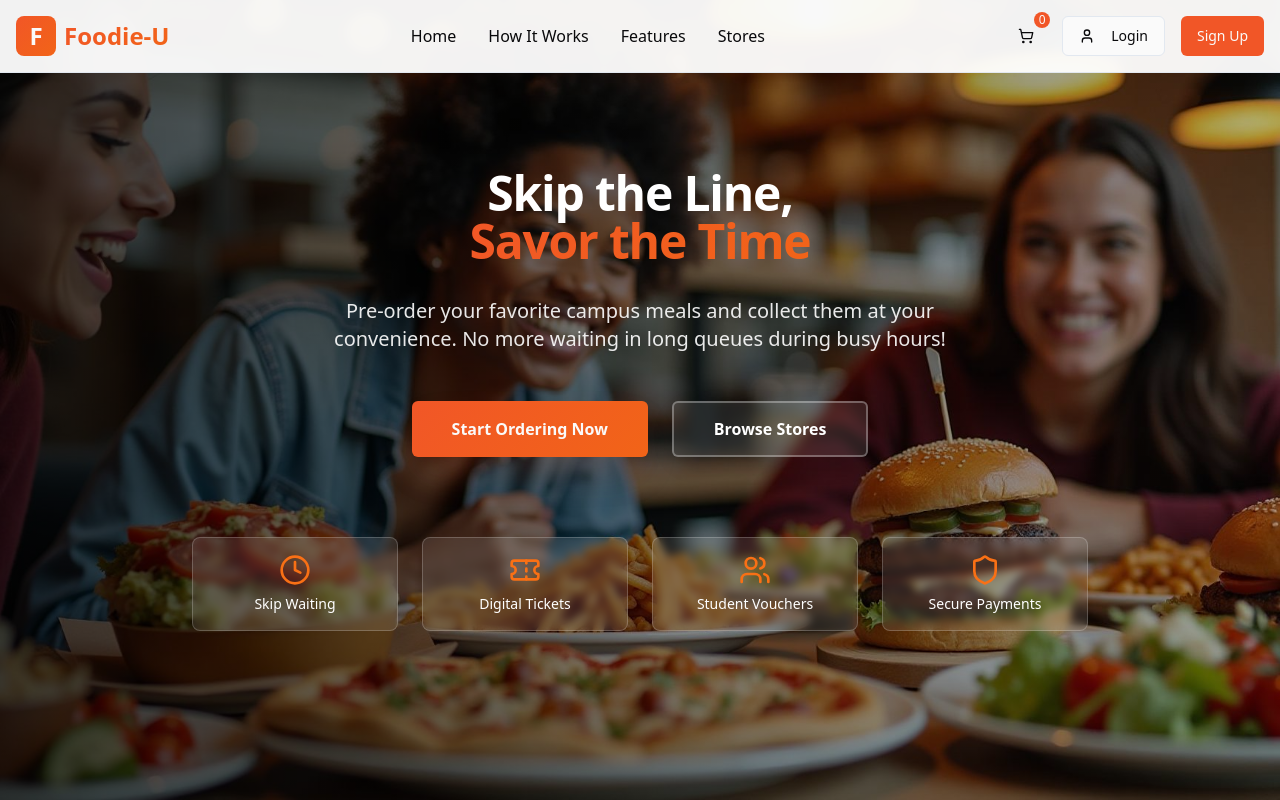
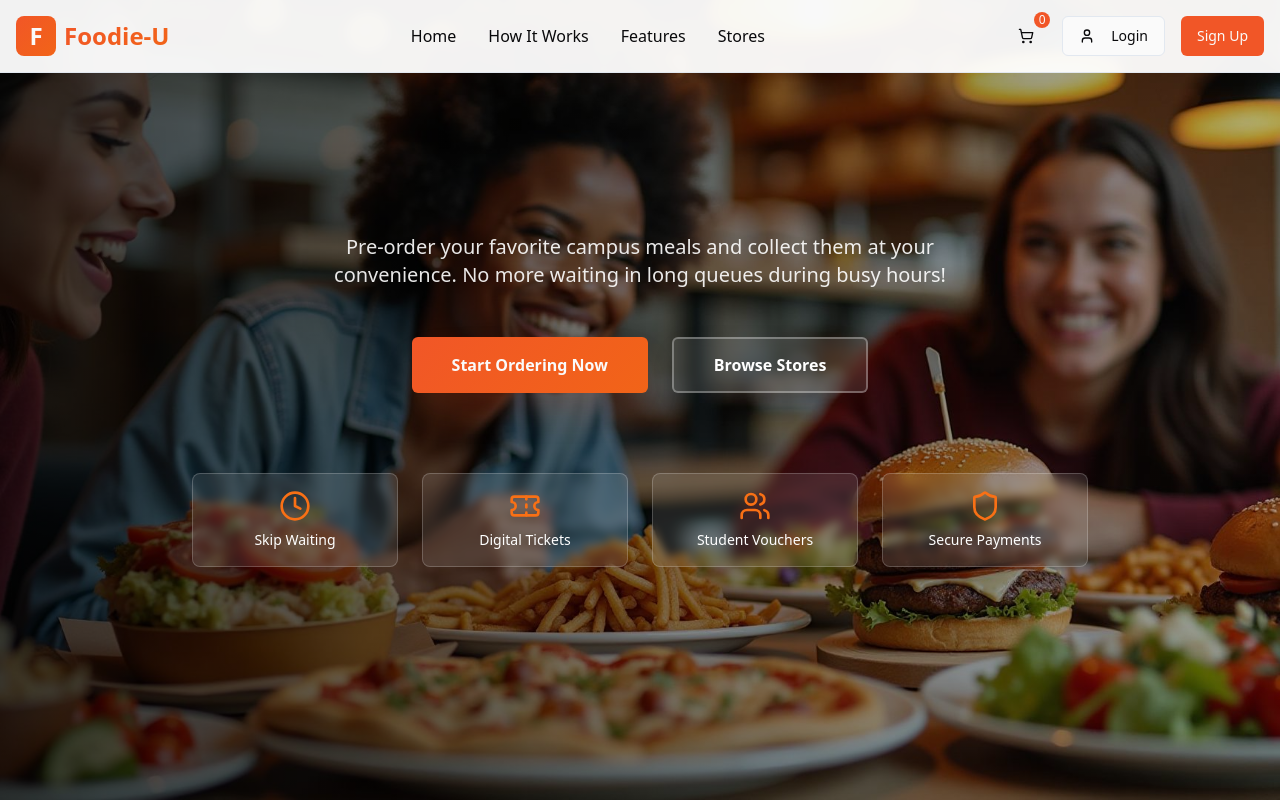
Before and after one commit to Digital77777/rank-up-scribe, a React (Vite) app: page / in a window 1280 px wide. Shown: the top 800 px of the page. Built offline with nearby package versions, Linux system fonts and the light colour scheme; the HTML template or start-up script is replaced by a standard one.

Commit message:
Visual edit in Lovable

```diff
--- a/src/components/HeroSection.tsx
+++ b/src/components/HeroSection.tsx
@@ -1,28 +1,17 @@
 import { Button } from "@/components/ui/button";
 import heroImage from "@/assets/hero-food.jpg";
 import { Clock, Ticket, Users, Shield } from "lucide-react";
-
 const HeroSection = () => {
-  return (
-    <section id="home" className="relative min-h-screen flex items-center justify-center overflow-hidden">
+  return <section id="home" className="relative min-h-screen flex items-center justify-center overflow-hidden">
       {/* Background Image */}
       <div className="absolute inset-0">
-        <img
-          src={heroImage}
-          alt="Delicious campus food spread"
-          className="w-full h-full object-cover"
-        />
+        <img src={heroImage} alt="Delicious campus food spread" className="w-full h-full object-cover" />
         <div className="absolute inset-0 bg-gradient-to-r from-black/70 via-black/50 to-black/30" />
       </div>
 
       {/* Content */}
       <div className="relative z-10 container mx-auto px-6 text-center text-white max-w-5xl">
-        <h1 className="text-3xl md:text-5xl font-bold mb-8 leading-tight">
-          Skip the Line,<br />
-          <span className="bg-gradient-primary bg-clip-text text-transparent">
-            Savor the Time
-          </span>
-        </h1>
+
 
         <p className="text-lg md:text-xl mb-12 max-w-2xl mx-auto text-white/90 leading-relaxed">
           Pre-order your favorite campus meals and collect them at your convenience.
@@ -58,8 +47,6 @@ const HeroSection = () => {
           </div>
         </div>
       </div>
-    </section>
-  );
+    </section>;
 };
-
 export default HeroSection;
```
